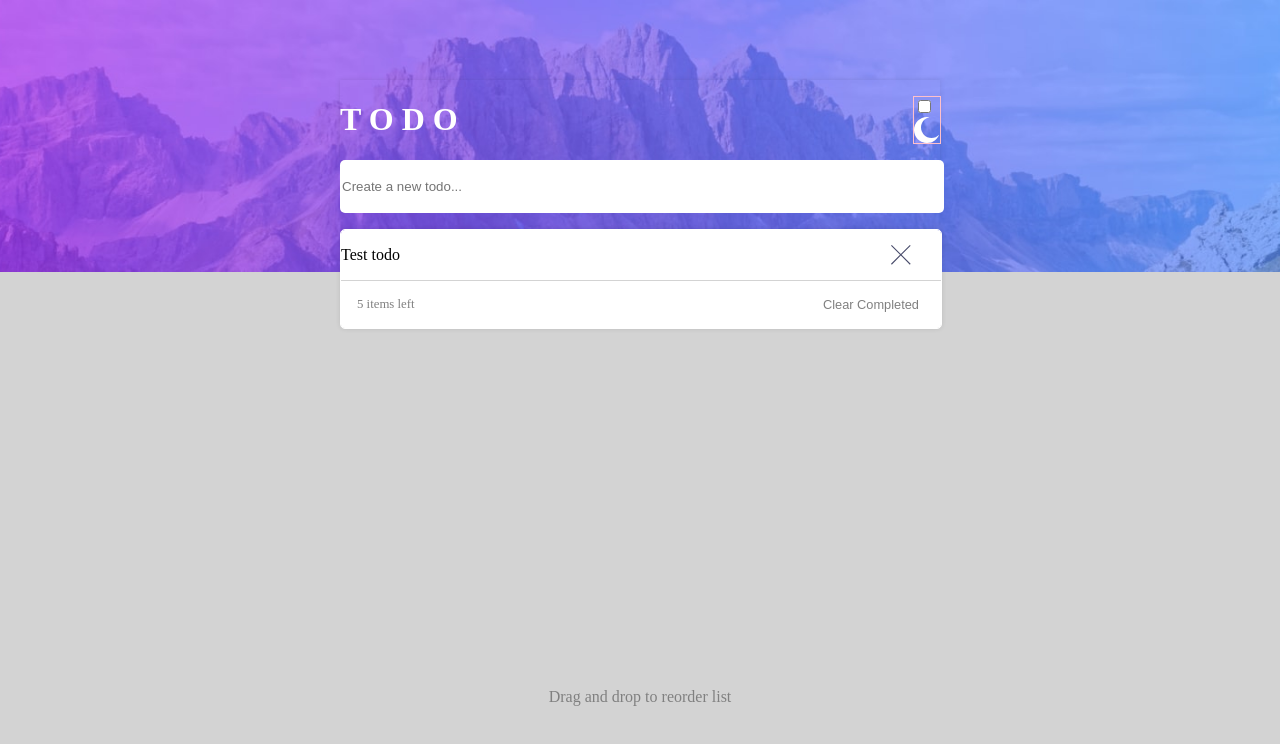
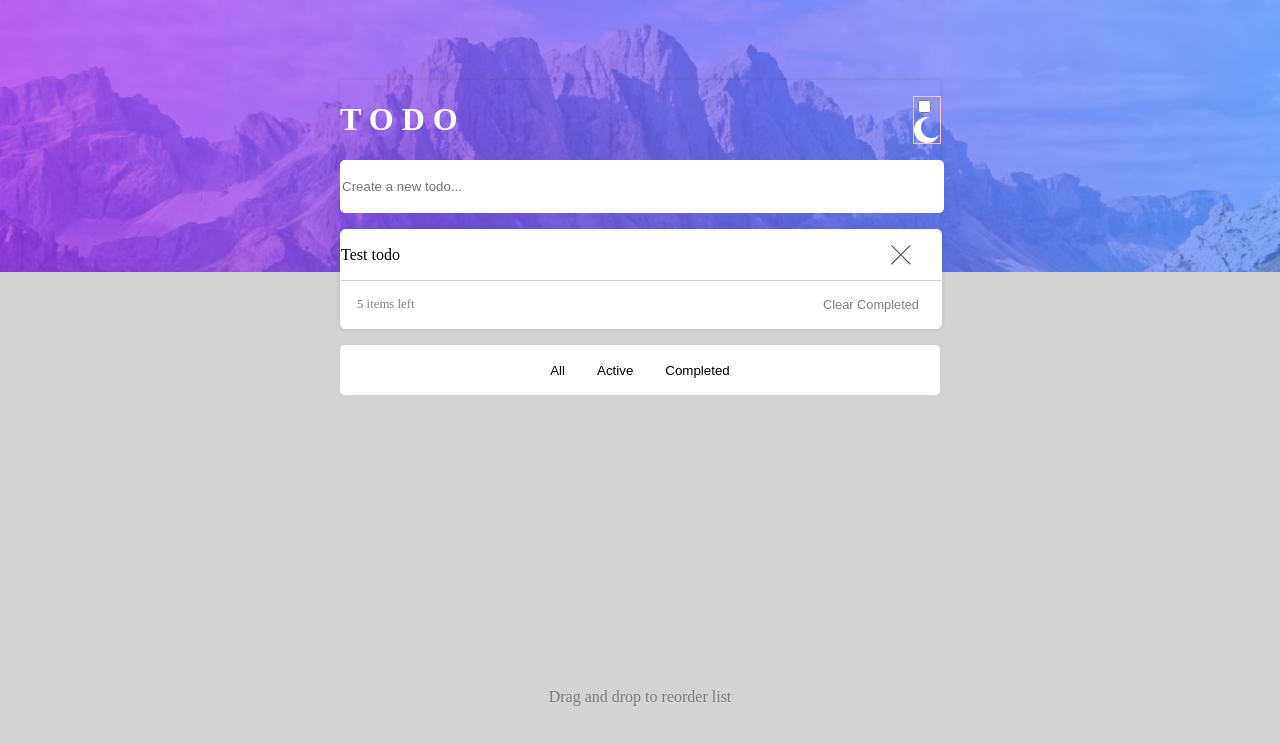
Before and after one commit to JJWallis/todo-app, a React (Create React App) app: page / in a window 1280 px wide. Shown: the top 744 px of the page. Built offline with nearby package versions, Linux system fonts and the light colour scheme.

Commit message:
Todo footer styles added

```diff
--- a/src/components/Main.tsx
+++ b/src/components/Main.tsx
@@ -3,6 +3,7 @@ import styled from 'styled-components'
 import TodoHeader from './TodoHeader'
 import TodoInput from './TodoInput'
 import TodoList from './TodoList'
+import TodoFooter from './TodoFooter'
 
 const StyledMain = styled.main`
    flex-grow: 1;
@@ -24,6 +25,7 @@ const Main: React.FC = () => (
          <TodoHeader />
          <TodoInput />
          <TodoList />
+         <TodoFooter />
       </StyledTodoWrapper>
    </StyledMain>
 )
--- /dev/null
+++ b/src/components/TodoFooter.tsx
@@ -0,0 +1,46 @@
+import React from 'react'
+import styled from 'styled-components'
+
+const Ul = styled.ul`
+   padding: 0;
+   margin: 0;
+   width: 100%;
+   background-color: white;
+   display: flex;
+   justify-content: center;
+   align-items: center;
+   border-radius: 5px;
+   margin-top: 1rem;
+   padding-block: 1rem;
+`
+
+const Button = styled.button`
+   background-color: transparent;
+   border: none;
+   outline: none;
+   cursor: pointer;
+`
+
+const Li = styled.li`
+   list-style: none;
+   padding: 0;
+   margin: 0 10px;
+`
+
+const TodoFooter: React.FC = () => {
+   return (
+      <Ul>
+         <Li>
+            <Button>All</Button>
+         </Li>
+         <Li>
+            <Button>Active</Button>
+         </Li>
+         <Li>
+            <Button>Completed</Button>
+         </Li>
+      </Ul>
+   )
+}
+
+export default TodoFooter
```
